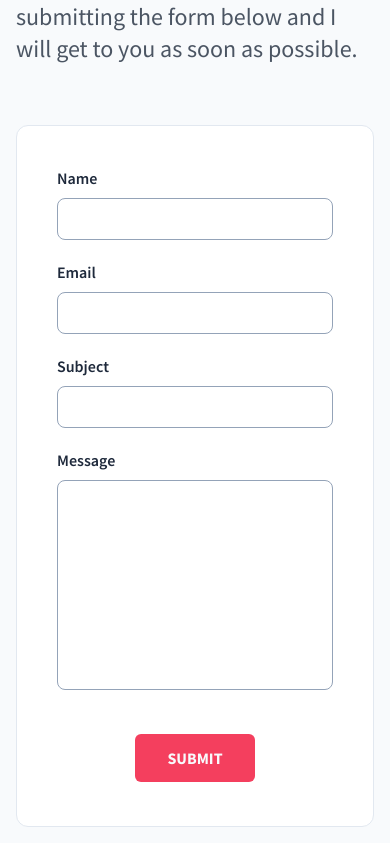
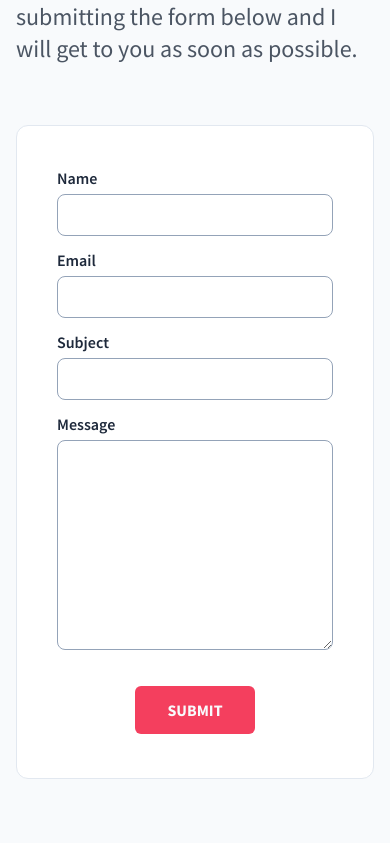
Before and after one commit to Jens-Mikael/portfolio, a Next.js app: page / in a window 390 px wide. Shown: the part 4961-5804 px from the top of the page. Built offline with nearby package versions, Linux system fonts and the light colour scheme.

Commit message:
fixed the ugly form

```diff
--- a/components/ContactForm.jsx
+++ b/components/ContactForm.jsx
@@ -36,8 +36,8 @@ const ContactForm = () => {
 
   return (
     <form ref={form} onSubmit={(e) => handleSubmit(e)}>
-      <div className="mt-10 flex w-full max-w-[600px] flex-col gap-5 rounded-xl border  border-slate-200 bg-white p-10 dark:border-slate-500 dark:bg-slate-700 sm:min-w-[400px] lg:min-w-[500px] ">
-        <div className="flex flex-col gap-2">
+      <div className="mt-10 flex w-full max-w-[600px] flex-col gap-3 sm:gap-5 rounded-xl border  border-slate-200 bg-white p-10 dark:border-slate-500 dark:bg-slate-700 sm:min-w-[400px] lg:min-w-[500px] ">
+        <div className="flex flex-col gap-1 sm:gap-2">
           <div className=" font-semibold dark:font-bold dark:text-slate-300">
             Name
           </div>
@@ -45,10 +45,10 @@ const ContactForm = () => {
             name="name"
             type="text"
             required
-            className="w-full sm:w-2/3 rounded-lg border border-slate-400 bg-transparent px-3 py-2 focus:outline-blue-400"
+            className="w-full sm:w-2/3 rounded-lg border border-slate-400 bg-transparent px-3 py-2 ring-blue-400 focus:ring-1 focus:border-blue-400 outline-none"
           />
         </div>
-        <div className="flex flex-col gap-2">
+        <div className="flex flex-col gap-1 sm:gap-2">
           <div className="font-semibold dark:font-bold dark:text-slate-300">
             Email
           </div>
@@ -56,10 +56,10 @@ const ContactForm = () => {
             name="email"
             type="email"
             required
-            className="w-full sm:w-2/3 rounded-lg border border-slate-400 bg-transparent px-3 py-2 focus:outline-blue-400"
+            className="w-full sm:w-2/3 rounded-lg border border-slate-400 bg-transparent px-3 py-2 ring-blue-400 focus:ring-1 focus:border-blue-400 outline-none"
           />
         </div>
-        <div className="flex flex-col gap-2">
+        <div className="flex flex-col gap-1 sm:gap-2">
           <div className="font-semibold dark:font-bold dark:text-slate-300">
             Subject
           </div>
@@ -67,10 +67,10 @@ const ContactForm = () => {
             name="subject"
             required
             type="text"
-            className="w-full sm:w-2/3 rounded-lg border border-slate-400 bg-transparent px-3 py-2 focus:outline-blue-400"
+            className="w-full sm:w-2/3 rounded-lg border border-slate-400 bg-transparent px-3 py-2 ring-blue-400 focus:ring-1 focus:border-blue-400 outline-none"
           />
         </div>
-        <div className="flex flex-col gap-2">
+        <div className="flex flex-col gap-1 sm:gap-2">
           <div className="font-semibold dark:font-bold dark:text-slate-300">
             Message
           </div>
@@ -78,7 +78,7 @@ const ContactForm = () => {
             name="message"
             rows="8"
             required
-            className="w-full resize-none rounded-lg border border-slate-400 bg-transparent px-3 py-2 focus:outline-blue-400 "
+            className="w-full rounded-lg border border-slate-400 bg-transparent px-3 py-2 ring-blue-400 focus:ring-1 focus:border-blue-400 outline-none"
           />
         </div>
         <div className="flex flex-col justify-center items-center mt-5 gap-10">
```
